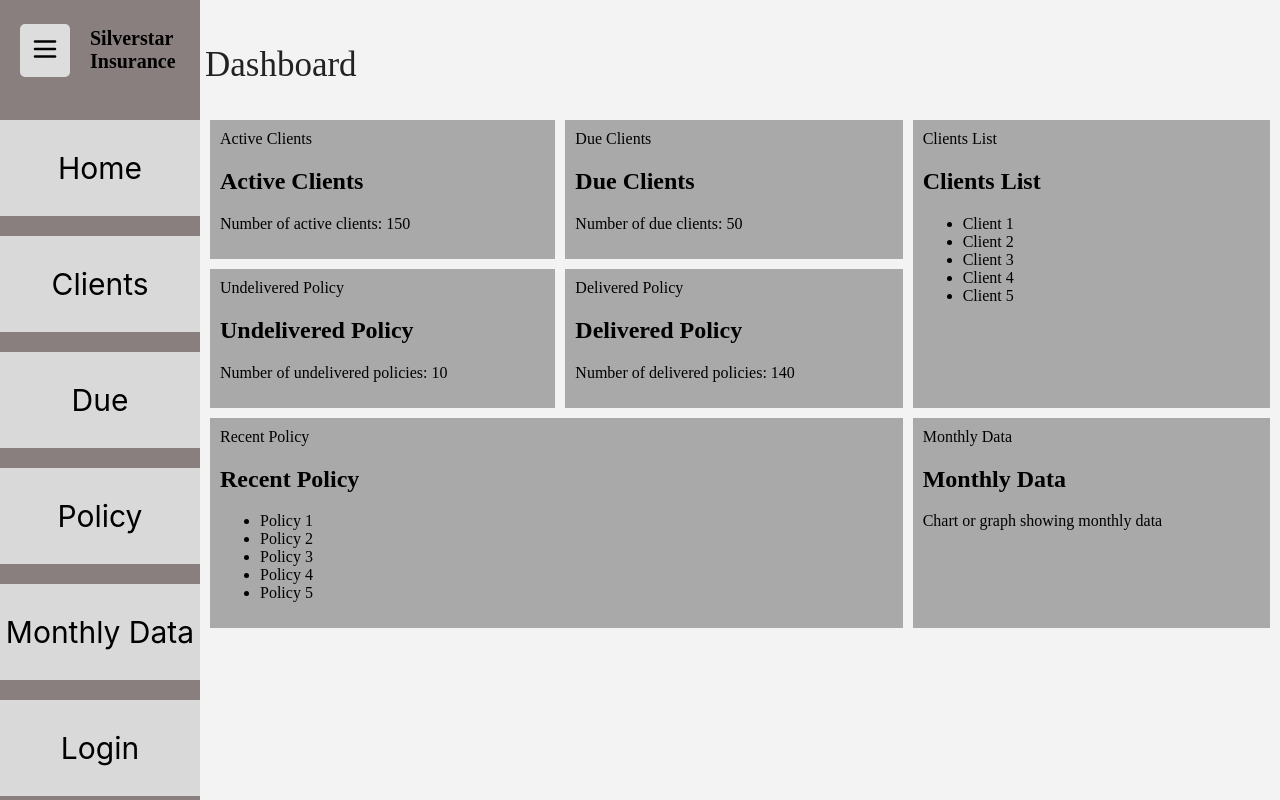
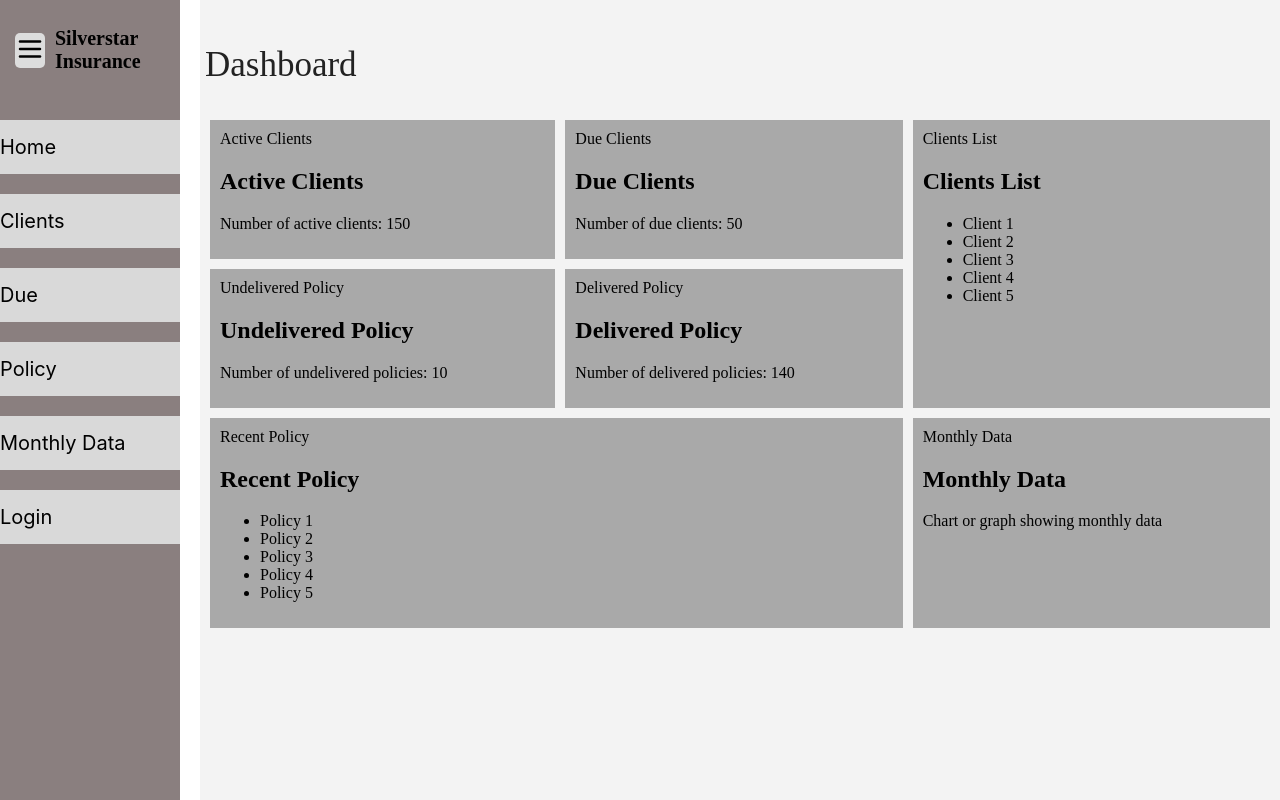
Before and after one commit to WNTERFX/insurance-client-page, a React (Create React App) app: page /appinsurance/MainArea in a window 1280 px wide. Built offline with nearby package versions, Linux system fonts and the light colour scheme.

Commit message:
added changes to the navbar.

```diff
--- a/src/nav-styles.css
+++ b/src/nav-styles.css
@@ -8,12 +8,10 @@ body, html {
    background-color: #8A7F7F;
    height: 100%;
    width: 200px;
+}
 
-
-}
 .nav-bar .logo-bar
 {
-
    height: 100px;
    width: 100%;
    display: flex;
@@ -27,24 +25,21 @@ body, html {
    font-size: 20px;
 }
 
-.nav-bar .nav-bar-buttoninput {
-   padding: 20px;
-   background-color: None;
-
+.nav-bar .nav-bar-button{
+   padding: 1px 0 1px 0;
 }
 
 .side-bar .side-bar-item {
    padding: 30px 0 30px 0;
    color: black;
-   font-size:  30px;
+   font-size: 30px;
    text-decoration: none;
    display: block;
    background-color: #D9D9D9;
-   text-align: center;
+   text-align:left;
    margin-top: 20px;
    font-family: 'Inter', sans-serif;
 }
-
 
 .side-bar .side-bar-item:hover {
    background-color: #ffffff;
@@ -52,3 +47,24 @@ body, html {
 .side-bar .side-bar-item.active {
    background-color: #ffffff;
 }
+
+@media screen and (max-width: 1920px) {
+   .nav-bar {
+      width: 180px;
+   }
+
+   .nav-bar .logo {
+      padding: 10px;
+
+   }
+
+   .nav-bar .nav-bar-button {
+      margin-left: -5px;
+
+   }
+
+   .side-bar .side-bar-item {
+      font-size: 20px;
+      padding: 15px 0 15px 0;
+   }
+}
```
